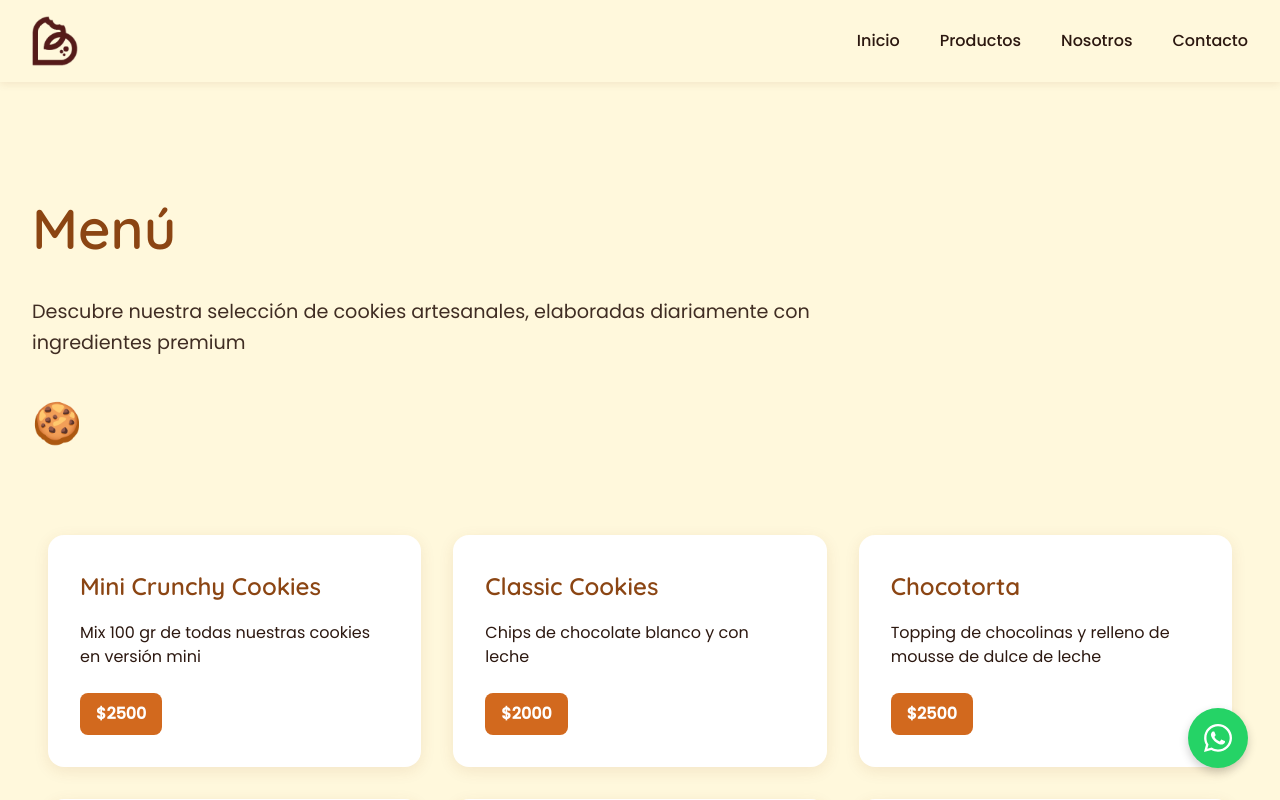
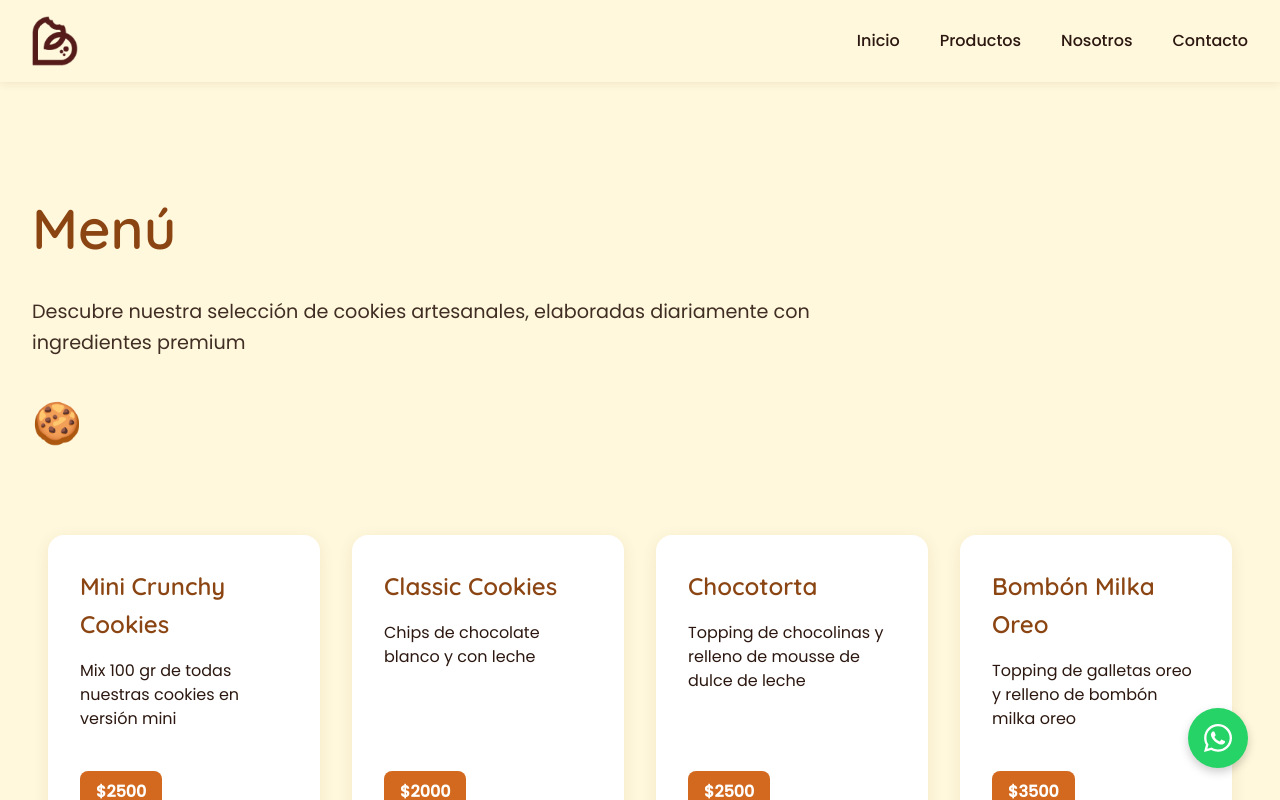
Before and after one commit to NicolasCervino/bcookies, a React (Vite) app: page /productos in a window 1280 px wide. Shown: the top 800 px of the page. Built offline with nearby package versions, Linux system fonts and the light colour scheme.

Commit message:
style fix on cards

```diff
--- a/src/routes/Products/Products.css
+++ b/src/routes/Products/Products.css
@@ -13,7 +13,7 @@
 
 .products-grid {
     display: grid;
-    grid-template-columns: repeat(auto-fit, minmax(300px, 1fr));
+    grid-template-columns: repeat(auto-fit, minmax(250px, 1fr));
     gap: 2rem;
     padding: 1rem;
 }
--- a/src/routes/Products/components/ProductCard/ProductCard.css
+++ b/src/routes/Products/components/ProductCard/ProductCard.css
@@ -4,6 +4,9 @@
     box-shadow: 0 4px 15px rgba(139, 69, 19, 0.1);
     overflow: hidden;
     transition: transform 0.3s ease, box-shadow 0.3s ease;
+    display: flex;
+    flex-direction: column;
+    height: 100%;
 }
 
 .product-card:hover {
@@ -13,6 +16,10 @@
 
 .product-content {
     padding: 2rem;
+    display: flex;
+    flex-direction: column;
+    flex: 1;
+    min-height: 200px;
 }
 
 .product-content h3 {
@@ -29,6 +36,7 @@
 
 .product-price {
     display: inline-block;
+    align-self: flex-start;
     background: var(--color-accent);
     color: white;
     padding: 0.5rem 1rem;
@@ -36,6 +44,13 @@
     font-weight: 600;
 }
 
+.product-info {
+    flex: 1;
+    display: flex;
+    flex-direction: column;
+    margin-bottom: 1rem;
+}
+
 @media (max-width: 768px) {
     .product-content {
         padding: 1.5rem;
--- a/src/routes/Products/components/ProductCard/ProductCard.tsx
+++ b/src/routes/Products/components/ProductCard/ProductCard.tsx
@@ -10,8 +10,10 @@ const ProductCard = ({ product }: { product: Product }) => {
     return (
         <div className="product-card">
             <div className="product-content">
-                <h3>{product.name}</h3>
-                <p className="product-description">{product.description}</p>
+                <div className="product-info">
+                    <h3>{product.name}</h3>
+                    <p className="product-description">{product.description}</p>
+                </div>
                 <span className="product-price">{product.price}</span>
             </div>
         </div>
```
